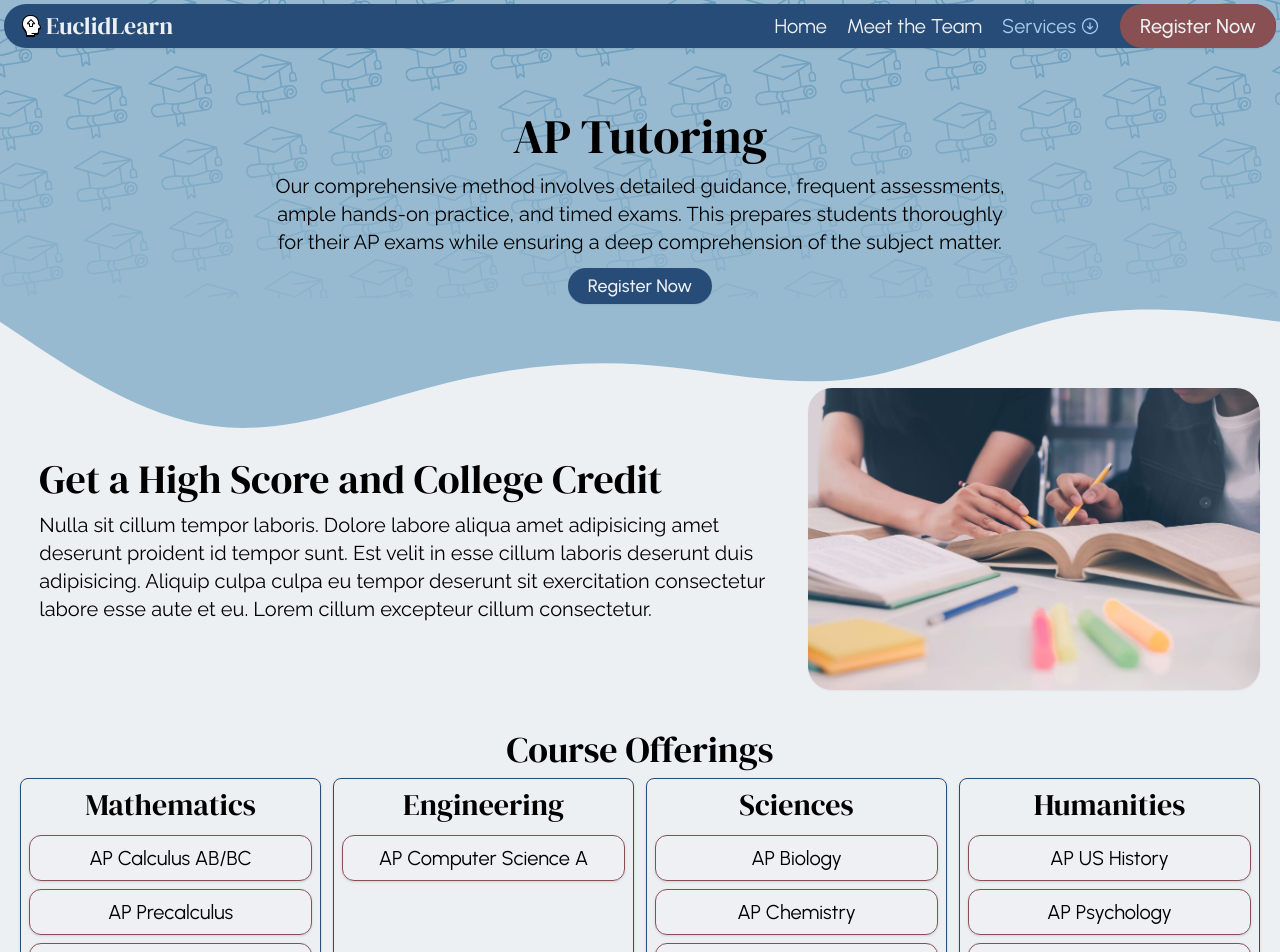
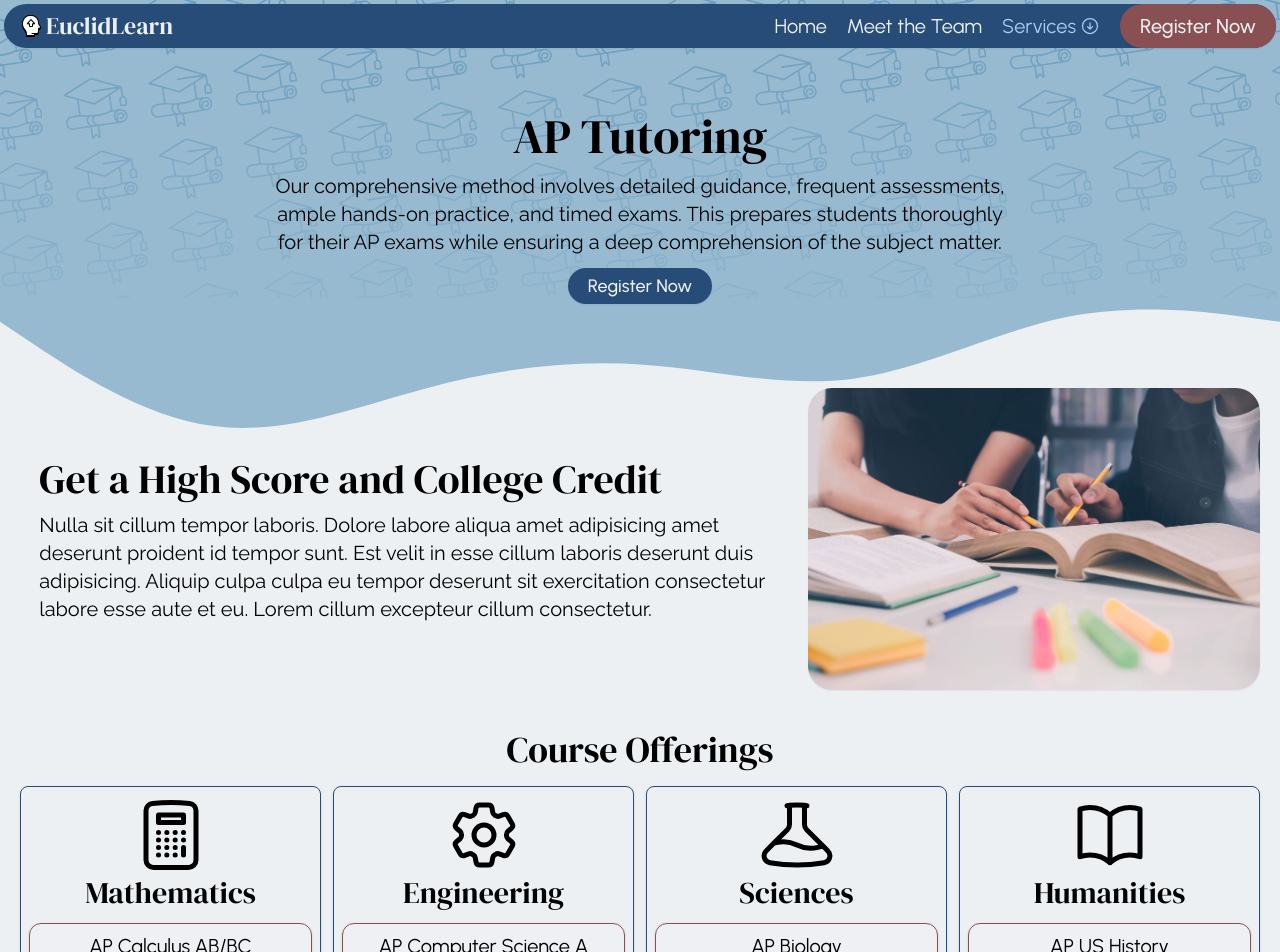
Before and after one commit to snek152/euclidlearn, a Next.js app: page /services/ap in a window 1280 px wide. Shown: the top 952 px of the page. Built offline with nearby package versions, Linux system fonts and the light colour scheme.

Commit message:
small feedback changes

```diff
--- a/app/components/CourseFormatCard.tsx
+++ b/app/components/CourseFormatCard.tsx
@@ -120,7 +120,7 @@ export interface CourseFormatCardProps {
 
 export default function CourseFormatCard(props: CourseFormatCardProps) {
   return (
-    <div className="rounded-2xl group border-red border-opacity-50 border shadow-sm flex flex-col relative p-4 justify-start items-cente bg-white bg-opacity-50 backdrop-blur-sm">
+    <div className="rounded-2xl group border-red border-opacity-50 border shadow-sm flex flex-col relative p-4 justify-start items-center bg-white bg-opacity-50 backdrop-blur-sm">
       {props.icon}
       <h1 className="font-dm text-2xl text-center">{props.title}</h1>
       <p className="font-antic text-xl text-center">{props.content}</p>
--- a/app/components/FAQ.tsx
+++ b/app/components/FAQ.tsx
@@ -37,18 +37,24 @@ export default function FAQ() {
 
   return (
     <section className="p-5">
-      <h1 className="font-dm text-4xl pb-2">Frequently Asked Questions</h1>
+      <h1 className="font-dm text-4xl pb-2 text-center">
+        Frequently Asked Questions
+      </h1>
       <div className="mx-5">
         {faq.map((arr, i) =>
           width >= 768 ? (
             <Disclosure key={i}>
-              <Disclosure.Button className="flex justify-between w-full py-2 font-dm text-2xl text-left rounded-lg focus:outline-none cursor-default md:cursor-pointer">
+              <Disclosure.Button
+                className={`flex justify-between w-full py-3 font-medium font-antic text-2xl text-left focus:outline-none cursor-default md:cursor-pointer ${
+                  i !== 0 ? "border-t border-t-gray border-opacity-50" : ""
+                }`}
+              >
                 {arr[0]}
                 <svg
                   xmlns="http://www.w3.org/2000/svg"
                   fill="none"
                   viewBox="0 0 24 24"
-                  strokeWidth={1.5}
+                  strokeWidth={2.5}
                   stroke="currentColor"
                   className="w-6 h-6 md:block hidden"
                 >
@@ -60,7 +66,7 @@ export default function FAQ() {
                 </svg>
               </Disclosure.Button>
               <Disclosure.Panel>
-                <p className="px-4 font-antic text-lg">{arr[1]}</p>
+                <p className="px-4 pb-2 font-antic text-lg">{arr[1]}</p>
               </Disclosure.Panel>
             </Disclosure>
           ) : (
--- a/app/services/ap/page.tsx
+++ b/app/services/ap/page.tsx
@@ -51,11 +51,25 @@ export default function AP() {
         />
       </section>
       <section className="p-5">
-        <h1 className="text-center font-dm text-4xl">Course Offerings</h1>
+        <h1 className="text-center font-dm pb-2 text-4xl">Course Offerings</h1>
         <div className="grid grid-cols-1 sm:grid-cols-2 md:grid-cols-4 my-2 gap-3">
-          <div className="border border-navy p-2 rounded-lg shadow">
+          <div className="border border-navy p-2 flex flex-col items-center rounded-lg shadow">
+            <svg
+              xmlns="http://www.w3.org/2000/svg"
+              fill="none"
+              viewBox="0 0 24 24"
+              strokeWidth={1.5}
+              stroke="currentColor"
+              className="w-20 aspect-square"
+            >
+              <path
+                strokeLinecap="round"
+                strokeLinejoin="round"
+                d="M15.75 15.75V18m-7.5-6.75h.008v.008H8.25v-.008Zm0 2.25h.008v.008H8.25V13.5Zm0 2.25h.008v.008H8.25v-.008Zm0 2.25h.008v.008H8.25V18Zm2.498-6.75h.007v.008h-.007v-.008Zm0 2.25h.007v.008h-.007V13.5Zm0 2.25h.007v.008h-.007v-.008Zm0 2.25h.007v.008h-.007V18Zm2.504-6.75h.008v.008h-.008v-.008Zm0 2.25h.008v.008h-.008V13.5Zm0 2.25h.008v.008h-.008v-.008Zm0 2.25h.008v.008h-.008V18Zm2.498-6.75h.008v.008h-.008v-.008Zm0 2.25h.008v.008h-.008V13.5ZM8.25 6h7.5v2.25h-7.5V6ZM12 2.25c-1.892 0-3.758.11-5.593.322C5.307 2.7 4.5 3.65 4.5 4.757V19.5a2.25 2.25 0 0 0 2.25 2.25h10.5a2.25 2.25 0 0 0 2.25-2.25V4.757c0-1.108-.806-2.057-1.907-2.185A48.507 48.507 0 0 0 12 2.25Z"
+              />
+            </svg>
             <h1 className="font-dm text-3xl mb-3 text-center">Mathematics</h1>
-            <div className="flex flex-col gap-2">
+            <div className="flex flex-col w-full gap-2">
               {apCourses
                 .filter((c) => c.type === "math")
                 .map((course, i) => (
@@ -63,9 +77,29 @@ export default function AP() {
                 ))}
             </div>
           </div>
-          <div className="border border-navy p-2 rounded-lg shadow">
+          <div className="border border-navy p-2 rounded-lg flex flex-col items-center shadow">
+            <svg
+              xmlns="http://www.w3.org/2000/svg"
+              fill="none"
+              viewBox="0 0 24 24"
+              strokeWidth={1.5}
+              stroke="currentColor"
+              className="w-20 h-20"
+            >
+              <path
+                strokeLinecap="round"
+                strokeLinejoin="round"
+                d="M9.594 3.94c.09-.542.56-.94 1.11-.94h2.593c.55 0 1.02.398 1.11.94l.213 1.281c.063.374.313.686.645.87.074.04.147.083.22.127.325.196.72.257 1.075.124l1.217-.456a1.125 1.125 0 0 1 1.37.49l1.296 2.247a1.125 1.125 0 0 1-.26 1.431l-1.003.827c-.293.241-.438.613-.43.992a7.723 7.723 0 0 1 0 .255c-.008.378.137.75.43.991l1.004.827c.424.35.534.955.26 1.43l-1.298 2.247a1.125 1.125 0 0 1-1.369.491l-1.217-.456c-.355-.133-.75-.072-1.076.124a6.47 6.47 0 0 1-.22.128c-.331.183-.581.495-.644.869l-.213 1.281c-.09.543-.56.94-1.11.94h-2.594c-.55 0-1.019-.398-1.11-.94l-.213-1.281c-.062-.374-.312-.686-.644-.87a6.52 6.52 0 0 1-.22-.127c-.325-.196-.72-.257-1.076-.124l-1.217.456a1.125 1.125 0 0 1-1.369-.49l-1.297-2.247a1.125 1.125 0 0 1 .26-1.431l1.004-.827c.292-.24.437-.613.43-.991a6.932 6.932 0 0 1 0-.255c.007-.38-.138-.751-.43-.992l-1.004-.827a1.125 1.125 0 0 1-.26-1.43l1.297-2.247a1.125 1.125 0 0 1 1.37-.491l1.216.456c.356.133.751.072 1.076-.124.072-.044.146-.086.22-.128.332-.183.582-.495.644-.869l.214-1.28Z"
+              />
+              <path
+                strokeLinecap="round"
+                strokeLinejoin="round"
+                d="M15 12a3 3 0 1 1-6 0 3 3 0 0 1 6 0Z"
+              />
+            </svg>
+
             <h1 className="font-dm text-3xl mb-3 text-center">Engineering</h1>
-            <div className="flex flex-col gap-2">
+            <div className="flex flex-col gap-2 w-full">
               {apCourses
                 .filter((c) => c.type === "engineering")
                 .map((course, i) => (
@@ -73,9 +107,23 @@ export default function AP() {
                 ))}
             </div>
           </div>
-          <div className="border border-navy p-2 rounded-lg shadow">
+          <div className="border border-navy p-2 rounded-lg flex flex-col items-center shadow">
+            <svg
+              xmlns="http://www.w3.org/2000/svg"
+              fill="none"
+              viewBox="0 0 24 24"
+              strokeWidth={1.5}
+              stroke="currentColor"
+              className="w-20 h-20"
+            >
+              <path
+                strokeLinecap="round"
+                strokeLinejoin="round"
+                d="M9.75 3.104v5.714a2.25 2.25 0 0 1-.659 1.591L5 14.5M9.75 3.104c-.251.023-.501.05-.75.082m.75-.082a24.301 24.301 0 0 1 4.5 0m0 0v5.714c0 .597.237 1.17.659 1.591L19.8 15.3M14.25 3.104c.251.023.501.05.75.082M19.8 15.3l-1.57.393A9.065 9.065 0 0 1 12 15a9.065 9.065 0 0 0-6.23-.693L5 14.5m14.8.8 1.402 1.402c1.232 1.232.65 3.318-1.067 3.611A48.309 48.309 0 0 1 12 21c-2.773 0-5.491-.235-8.135-.687-1.718-.293-2.3-2.379-1.067-3.61L5 14.5"
+              />
+            </svg>
             <h1 className="font-dm text-3xl mb-3 text-center">Sciences</h1>
-            <div className="flex flex-col gap-2">
+            <div className="flex flex-col gap-2 w-full">
               {apCourses
                 .filter((c) => c.type === "science")
                 .map((course, i) => (
@@ -83,9 +131,24 @@ export default function AP() {
                 ))}
             </div>
           </div>
-          <div className="border border-navy p-2 rounded-lg shadow">
+          <div className="border border-navy p-2 rounded-lg flex flex-col items-center shadow">
+            <svg
+              xmlns="http://www.w3.org/2000/svg"
+              fill="none"
+              viewBox="0 0 24 24"
+              strokeWidth={1.5}
+              stroke="currentColor"
+              className="w-20 h-20"
+            >
+              <path
+                strokeLinecap="round"
+                strokeLinejoin="round"
+                d="M12 6.042A8.967 8.967 0 0 0 6 3.75c-1.052 0-2.062.18-3 .512v14.25A8.987 8.987 0 0 1 6 18c2.305 0 4.408.867 6 2.292m0-14.25a8.966 8.966 0 0 1 6-2.292c1.052 0 2.062.18 3 .512v14.25A8.987 8.987 0 0 0 18 18a8.967 8.967 0 0 0-6 2.292m0-14.25v14.25"
+              />
+            </svg>
+
             <h1 className="font-dm text-3xl mb-3 text-center">Humanities</h1>
-            <div className="flex flex-col gap-2">
+            <div className="flex flex-col gap-2 w-full">
               {apCourses
                 .filter((c) => c.type === "humanities")
                 .map((course, i) => (
```
Also changed, not shown: app/page.tsx (+111 -5 lines).
